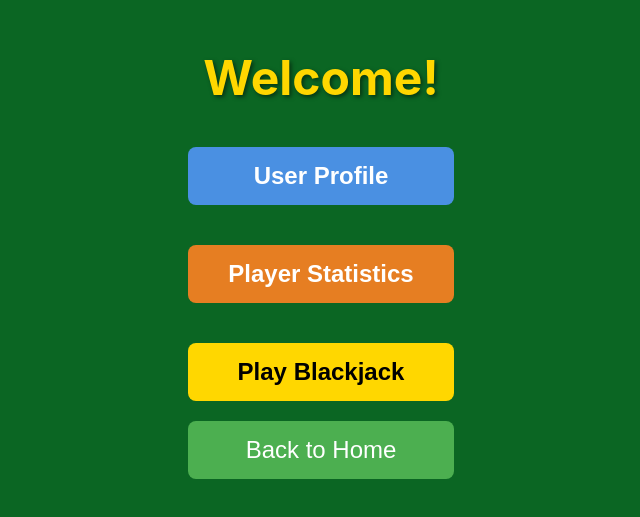
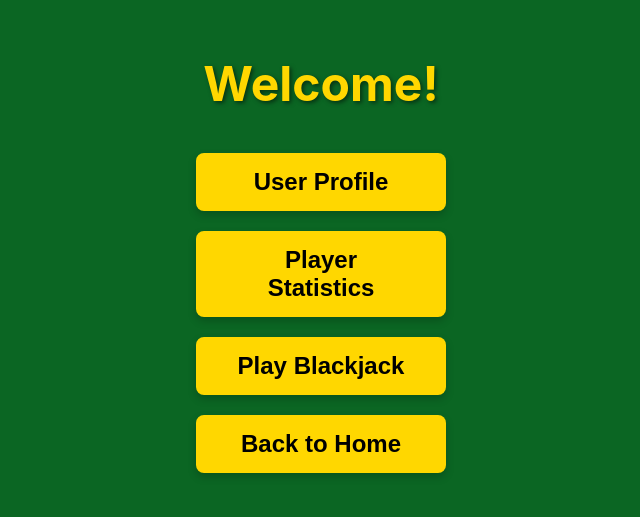
Before and after one commit to FordeTimmy/G00403502FYP, a React (Create React App) app: page /profile in a window 1280 px wide. Shown: the part 173-690 px from the top of the page, without its empty margins (319-959 px from the left). Built offline with nearby package versions, Linux system fonts and the light colour scheme; no server answers.

Commit message:
made all buttons on user pofile to have the say design

```diff
--- a/src/components/UserProfile.css
+++ b/src/components/UserProfile.css
@@ -21,7 +21,13 @@
     gap: 20px;
 }
 
-.game-button {
+/* Update all button styles to match theme */
+.profile-button,
+.stats-button,
+.game-button,
+.back-button,
+.profile-content button,
+.close-button {
     background: #FFD700;
     color: black;
     font-size: 1.5rem;
@@ -29,56 +35,26 @@
     border: none;
     border-radius: 8px;
     cursor: pointer;
-    transition: transform 0.2s;
+    transition: transform 0.2s, background-color 0.2s;
     font-weight: bold;
+    box-shadow: 0 4px 8px rgba(0, 0, 0, 0.2);
+    width: 250px;
+    text-align: center;
 }
 
-.game-button:hover {
+/* Unified hover effect */
+.profile-button:hover,
+.stats-button:hover,
+.game-button:hover,
+.back-button:hover,
+.profile-content button:hover,
+.close-button:hover {
+    background: #DAA520;
     transform: translateY(-2px);
-    background: #DAA520;
 }
 
-.back-button {
-    background: #4CAF50;
-    color: white;
-    font-size: 1.5rem;
-    padding: 15px 40px;
-    border: none;
-    border-radius: 8px;
-    cursor: pointer;
-    transition: transform 0.2s;
-}
-
-.profile-button {
-    background: #4A90E2;
-    color: white;
-    font-size: 1.5rem;
-    padding: 15px 40px;
-    border: none;
-    border-radius: 8px;
-    cursor: pointer;
-    transition: transform 0.2s;
-    font-weight: bold;
-    margin-bottom: 20px;
-}
-
-.stats-button {
-    background: #E67E22;
-    color: white;
-    font-size: 1.5rem;
-    padding: 15px 40px;
-    border: none;
-    border-radius: 8px;
-    cursor: pointer;
-    transition: transform 0.2s;
-    font-weight: bold;
-    margin-bottom: 20px;
-}
-
-.stats-button:hover {
-    transform: translateY(-2px);
-    background: #D35400;
-}
+/* Remove any individual button color styles */
+/* Delete or comment out any specific button styling */
 
 .stats-grid {
     display: grid;
```
